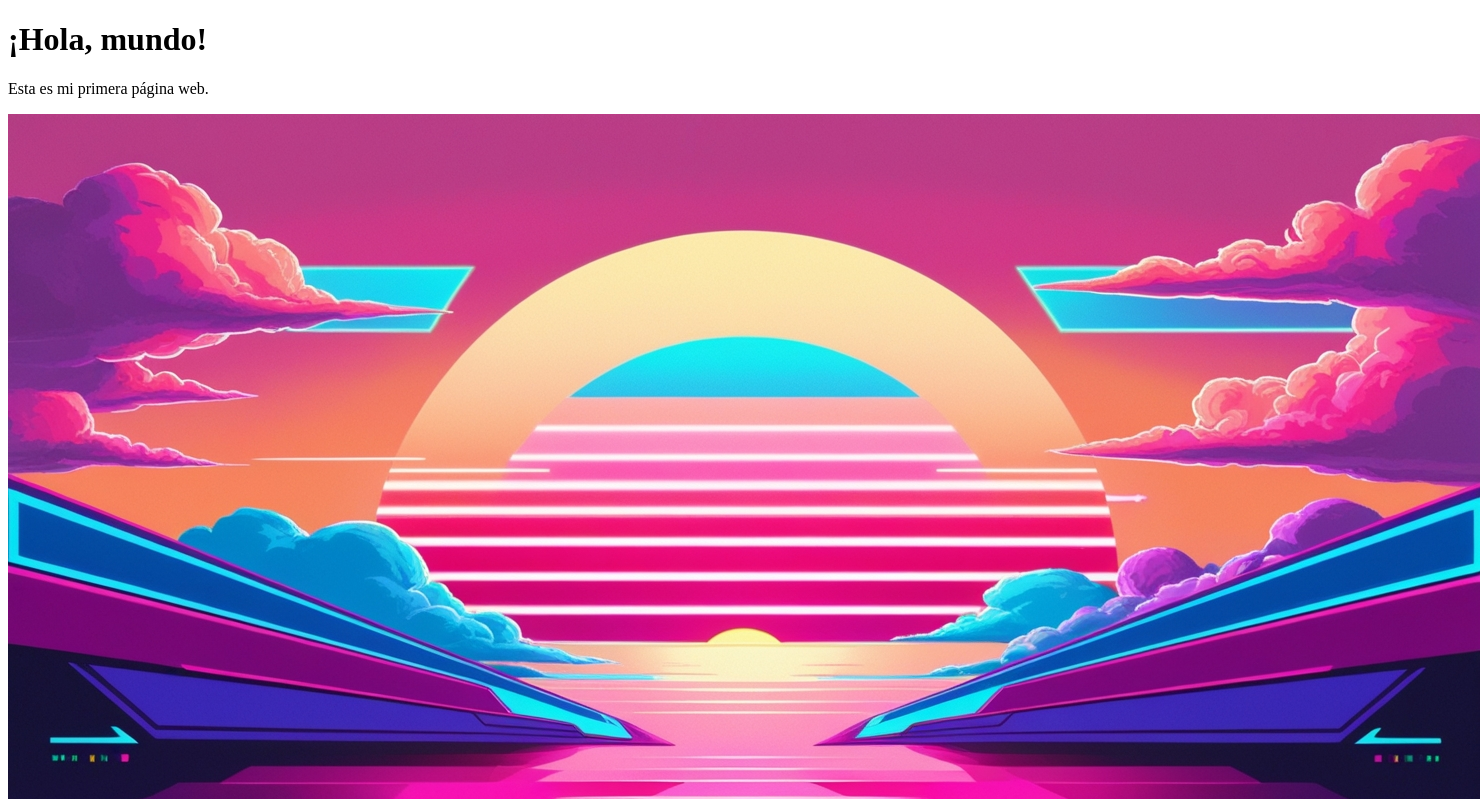
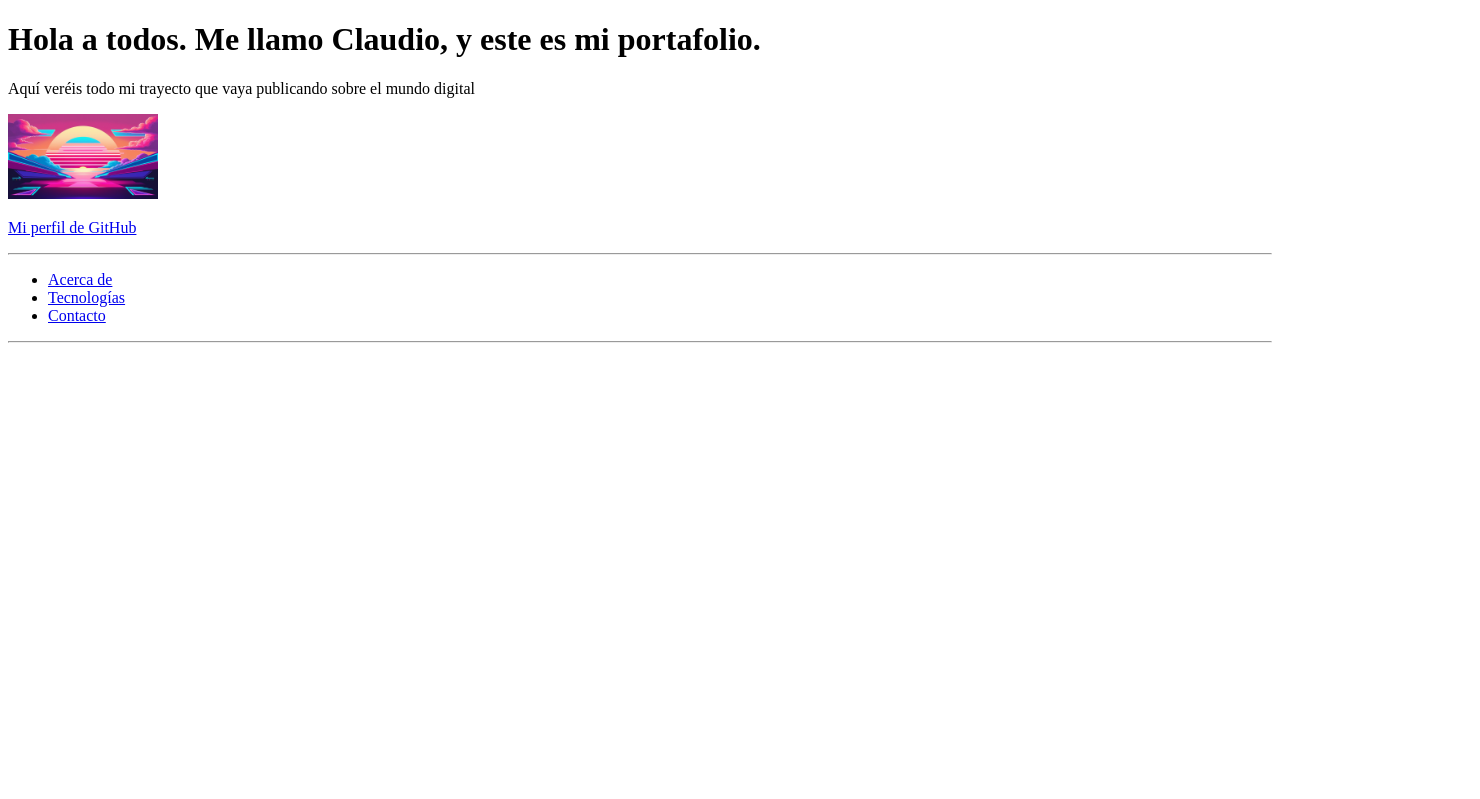
Before and after one commit to ClaudioDragomir0/MiWeb, a plain HTML site: page index.html in a window 1280 px wide. Shown: the top 799 px of the page, 1480 px wide, since content can reach past the window. Drawn offline with Linux system fonts and the light colour scheme.

Commit message:
Actualización de la web

```diff
--- a/index.html
+++ b/index.html
@@ -3,15 +3,40 @@
 <html lang="es">
 
 <head>
-    <meta charset="UTF-8" />
-    <title>Mi primera página</title>
+    <meta charset="UTF-8" name="viewport" content="width=device-width, initial-scale=1.0"/>
+    <title>Mi portafolio</title>
 </head>
 
 <body>
-    <h1>¡Hola, mundo!</h1>
-    <p>Esta es mi primera página web.</p>
-    <img src=img/Retrowave-Sunset.jpg alt="Imagen de ejemplo">
+    <h1>Hola a todos. Me llamo Claudio, y este es mi portafolio.</h1>
+    <p>Aquí veréis todo mi trayecto que vaya publicando sobre el mundo digital</p>
+    <img src=img/Retrowave-Sunset.jpg alt="Imagen de ejemplo" width="150">
     <p><a href="https://github.com/ClaudioDragomir0">Mi perfil de GitHub</a></p>
+
+    <hr>
+
+    <nav>
+        <ul>
+            <li><a href="#acerca-de">Acerca de</a></li>
+            <li><a href="#tecnologias">Tecnologías</a></li>
+            <li><a href="#contacto">Contacto</a></li>
+        </ul>
+    </nav>
+
+    <hr>
+
+    <section>
+
+        <header>
+
+            <h1 id="acerca-de"Acerca-de></h1>
+
+        </header>
+
+
+
+    </section>
+
 </body>
 
 </html>
```
